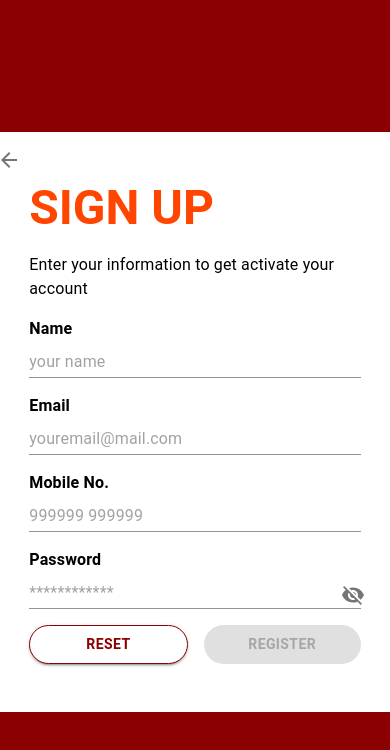
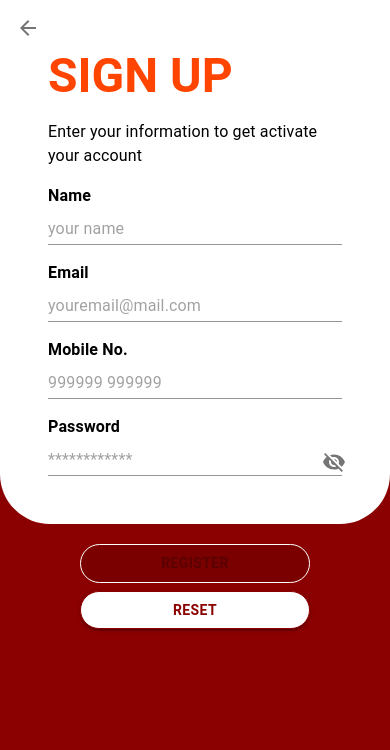
Before and after one commit to mdasik666/smart-store-react-vite, a React (Vite) app: page /user/register in a window 390 px wide. Shown: the top 750 px of the page. Built offline with nearby package versions, Linux system fonts and the light colour scheme.

Commit message:
update desgin

```diff
--- a/src/custom/Styles/CustomStack.tsx
+++ b/src/custom/Styles/CustomStack.tsx
@@ -1,16 +1,15 @@
-import { styled, Stack } from "@mui/material";
+import { styled, Stack, Button } from "@mui/material";
 
 export const CustomStack = styled(Stack)(({ theme }) => ({
   [theme.breakpoints.down("sm")]:{
     backgroundColor: `darkred`,
-    backgroundImage:"unset"
+    backgroundImage:"unset",
   },
   [theme.breakpoints.up("sm")]:{
   backgroundImage: `url('../src/asserts/login_bg.jpg')`,
   backgroundSize: 'cover',
   backgroundRepeat: 'no-repeat',
   backgroundPosition: 'center',
-  overflow: 'hidden',
   '&::before': {
     content: '""',
     backgroundColor: `rgba(46, 8, 8, 0.5)`,
@@ -22,3 +21,53 @@ export const CustomStack = styled(Stack)(({ theme }) => ({
     position: 'absolute',
   }}
 }));
+
+export const CustomButton1 = styled(Button)(({ theme }) => ({
+  [theme.breakpoints.down("sm")]:{
+    background: "white",
+    color: "darkred",
+    fontWeight: "bold",
+    border: "1px solid white",
+    borderRadius: 25,
+    "&:hover": {
+      background: "darkred",
+      color: "white"
+    }
+  },
+  [theme.breakpoints.up("sm")]:{
+    background: "white",
+    color: "darkred",
+    fontWeight: "bold",
+    border: "1px solid",
+    borderRadius: 25,
+    "&:hover": {
+      background: "darkred",
+      color: "white"
+    }
+}
+}));
+
+export const CustomButton3 = styled(Button)(({ theme }) => ({
+  [theme.breakpoints.down("sm")]:{
+    background: "white",
+    color: "darkred",
+    fontWeight: "bold",
+    border: "1px solid",
+    borderRadius: 25,
+    "&:hover": {
+      background: "darkred",
+      color: "white"
+    }
+  },
+  [theme.breakpoints.up("sm")]:{
+    background: "white",
+    color: "darkred",
+    fontWeight: "bold",
+    border: "1px solid",
+    borderRadius: 25,
+    "&:hover": {
+      background: "darkred",
+      color: "white"
+    }
+}
+}));
--- a/src/pages/user/Register/Uregister.tsx
+++ b/src/pages/user/Register/Uregister.tsx
@@ -3,7 +3,7 @@ import React, { useState } from 'react';
 import { userRegister } from "../../../services/Userservice";
 import { useForm } from "react-hook-form";
 import { CustomStack } from "../../../custom/Styles/CustomStack";
-import { ArrowBack, ArrowLeft } from "@mui/icons-material";
+import { ArrowBack } from "@mui/icons-material";
 import VisibilityIcon from '@mui/icons-material/Visibility';
 import VisibilityOffIcon from '@mui/icons-material/VisibilityOff';
 import { Link } from "react-router-dom";
@@ -15,7 +15,7 @@ interface IPropsError {
 }
 
 const Uregister = () => {
-  const { register, handleSubmit, formState: { errors, isValid }, setError, reset } = useForm({
+  const { register, handleSubmit, formState: { errors, isValid }, reset } = useForm({
     mode: "onChange"
   })
 
@@ -30,6 +30,7 @@ const Uregister = () => {
   };
 
   const registerValidate = async (data: any) => {
+    console.log(data)
     try {
       setLoading(true)
       var res = await userRegister(data)
@@ -52,15 +53,14 @@ const Uregister = () => {
   };
 
   return (
-    <CustomStack alignItems={"center"} justifyContent={"center"} height={"100%"}>
-      <Stack position={"relative"} width={{ xs: "85%", sm: "30%", md: "20%" }} p={6} zIndex={1} bgcolor={"white"} direction={"column"}>
-          <IconButton component={Link} to={"/user/login"} sx={{position:"absolute",top:0,left:0,m:1}}>
-            <ArrowBack/>
+    <CustomStack alignItems={"center"} justifyContent={{ xs: "start", sm: "center" }} width={"100%"} height={"100%"} bgcolor={{ xs: "darkred" }}>
+      <Stack component={"form"} onSubmit={handleSubmit(registerValidate)} width={{ xs: "100%", sm: "50%", md: "25%" }} zIndex={1} bgcolor={{ xs: "darkred", sm: "white" }} p={{ sm: 6 }}>
+        <IconButton component={Link} to={"/user/login"} sx={{ position: "absolute", top: 0, left: 0, m: 1 }}>
+          <ArrowBack />
         </IconButton>
-          <form style={{ width: "100%" }} onSubmit={handleSubmit(registerValidate)}>
+        <Stack spacing={2} borderRadius={{ xs: "0 0 50px 50px", sm: "0 0 0 0" }} bgcolor={"white"} p={{ xs: 6, sm: 0 }}>
           <Typography variant={"h3"} gutterBottom textAlign={"left"} fontWeight={"bold"} color={"orangered"}>SIGN UP</Typography>
           <Typography gutterBottom textAlign={"left"}>Enter your information to get activate your account</Typography>
-            <Stack spacing={2} direction="column" mt={2}>
           <Stack spacing={1}>
             <Typography fontWeight={"bold"}>Name</Typography>
             <TextField error={Boolean(errors?.fullName)} helperText={errors?.fullName && errors.fullName?.message?.toString() || ""} {...register("fullName", { required: "Name is mandatory" })} placeholder="your name" size="small" variant="standard" />
@@ -82,33 +82,33 @@ const Uregister = () => {
                 </IconButton></InputAdornment>)
               }} />
           </Stack>
-              <Stack spacing={2} direction="row" justifyContent={"center"} >
+        </Stack>
+        <Stack spacing={1} m={{ xs: "20px 80px",sm:"0" }} mt={{sm:2}} justifyContent={"center"} direction={{ xs: "column-reverse", sm: "row" }} >
           <Button fullWidth type="reset" variant="contained" disabled={isLoading} endIcon={isLoading && <CircularProgress color="primary" size={20} thickness={6} />}
             sx={{
-                  background:"white",
-                  color:"darkred",
-                  fontWeight:"bold",
-                  border:"1px solid",
-                  borderRadius:25,
-                  "&:hover":{
-                    background:"darkred",
-                    color:"white"
+              background: "white",
+              color: "darkred",
+              fontWeight: "bold",
+              border: "1px solid",
+              borderRadius: 25,
+              "&:hover": {
+                background: "darkred",
+                color: "white"
               }
             }}>Reset</Button>
           <Button fullWidth variant="contained" type="submit" disabled={!isValid || isLoading} endIcon={isLoading && <CircularProgress color="primary" size={20} thickness={6} />}
             sx={{
-                  backgroundColor:"darkred",
-                  fontWeight:"bold",
-                  borderRadius:25,
-                  "&:hover":{
-                    border:"1px solid",
-                    background:"white",
-                    color:"darkred"
+              backgroundColor: "darkred",
+              fontWeight: "bold",
+              border: "1px solid white",
+              borderRadius: 25,
+              "&:hover": {
+                border: "1px solid",
+                background: "white",
+                color: "darkred"
               }
             }}>Register</Button>
         </Stack>
-            </Stack>
-          </form>
       </Stack>
       {snackopen.open && <Snackbar open={snackopen.open} autoHideDuration={6000} onClose={handleClose} anchorOrigin={{ vertical: 'bottom', horizontal: 'right' }}>
         <Alert onClose={handleClose} severity={snackopen.severity} sx={{ width: '100%' }}>
--- a/src/pages/user/login/Ulogin.tsx
+++ b/src/pages/user/login/Ulogin.tsx
@@ -61,9 +61,9 @@ const Ulogin = () => {
   }
 
   return (
-    <CustomStack alignItems={"center"} justifyContent={{ xs: "start", sm: "center" }} width={"100%"} height={"100%"} >
-      <Stack component={"form"} onSubmit={handleSubmit(loginValidate)} height={{xs:"100%",sm:"auto"}} width={{ xs: "100%", sm: "50%", md: "25%" }} zIndex={1} bgcolor={{sm:"white"}} p={{sm:6}}>
-        <Stack spacing={2} direction="column" height={{xs:"60%",sm:"auto"}} borderRadius={{ xs: "0 0 25px 25px", sm: "0 0 0 0" }} bgcolor={"white"} p={{xs:6,sm:0}}>
+    <CustomStack alignItems={"center"} justifyContent={{ xs: "start", sm: "center" }} width={"100%"} height={"100%"}>
+      <Stack component={"form"} onSubmit={handleSubmit(loginValidate)} width={{ xs: "100%", sm: "50%", md: "25%" }} height={{ xs: "100%", sm: "auto" }} zIndex={1} bgcolor={{ xs: "darkred", sm: "white" }} p={{ sm: 6 }}>
+        <Stack spacing={2} flex={{ xs: 1 }} borderRadius={{ xs: "0 0 50px 50px", sm: "0 0 0 0" }} bgcolor={"white"} p={{ xs: 6, sm: 0 }}>
           <Typography variant={"h3"} gutterBottom textAlign={"left"} fontWeight={"bold"} color={"orangered"}>LOGIN</Typography>
           <Typography gutterBottom textAlign={"left"}>Enter your username and password to get access your account</Typography>
           <Stack spacing={1}>
@@ -79,14 +79,14 @@ const Ulogin = () => {
                 </IconButton></InputAdornment>)
               }} />
           </Stack>
-          <Stack spacing={2} direction="row" justifyContent={"center"} >
+          <Stack spacing={2} direction="row" justifyContent={"center"} alignItems={"center"}>
             <Typography>Remember me</Typography>
             <Typography>Forget password</Typography>
           </Stack>
         </Stack>
 
-        <Stack spacing={2} p={{xs:6,sm:0}} direction={{xs:"column",sm:"row"}} height={{xs:"40%",sm:"auto"}} justifyContent={"center"} mt={1}>
-          <Button component={Link} to={"/user/register"} variant="contained"
+        <Stack spacing={1} p={{ xs: "0 80px" }} flex={{ xs: 1 }} justifyContent={"center"} direction={{ xs: "column-reverse", sm: "row" }} >
+          <Button fullWidth component={Link} to={"/user/register"} variant="contained" disabled={isLoading} endIcon={isLoading && <CircularProgress sx={{ color: "white" }} size={20} thickness={6} />}
             sx={{
               background: "white",
               color: "darkred",
@@ -97,14 +97,12 @@ const Ulogin = () => {
                 background: "darkred",
                 color: "white"
               }
-            }} fullWidth
-          >
-            Sign Up
-          </Button>
-          <Button fullWidth variant="contained" type="submit" disabled={!isValid || isLoading} endIcon={isLoading && <CircularProgress color="primary" size={20} thickness={6} />}
+            }}>Sign Up</Button>
+          <Button fullWidth variant="contained" type="submit" disabled={!isValid || isLoading} endIcon={isLoading && <CircularProgress sx={{ color: "white" }} size={20} thickness={6} />}
             sx={{
               backgroundColor: "darkred",
               fontWeight: "bold",
+              border: "1px solid white",
               borderRadius: 25,
               "&:hover": {
                 border: "1px solid",
```
Lines whose indentation alone changed are shown as unchanged.
